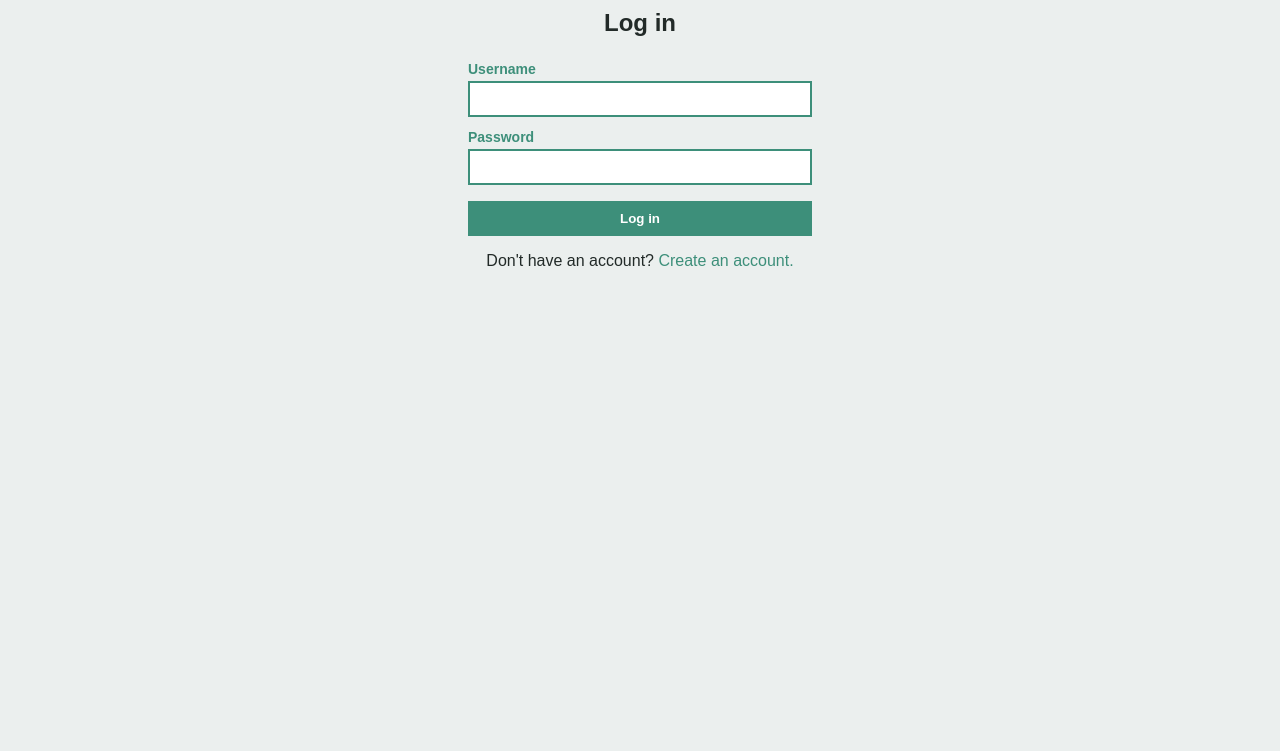
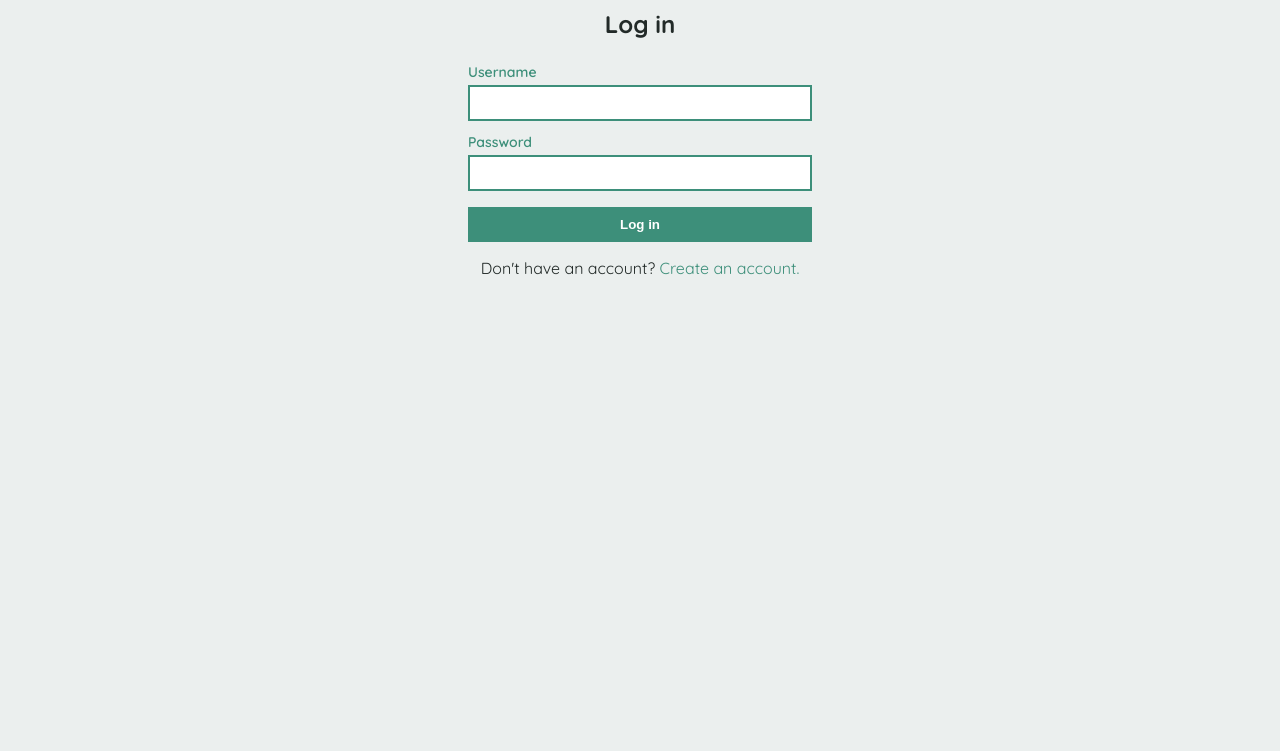
Before and after one commit to andyrift/js-notes, a plain HTML site: page index.html in a window 1280 px wide. Shown: the part 49-800 px from the top of the page. Drawn offline with Linux system fonts and the light colour scheme.

Commit message:
feat: change website font

```diff
--- a/index.html
+++ b/index.html
@@ -4,6 +4,9 @@
 <head>
     <meta charset="UTF-8">
     <meta name="viewport" content="width=device-width, initial-scale=1.0">
+    <link rel="preconnect" href="https://fonts.googleapis.com">
+    <link rel="preconnect" href="https://fonts.gstatic.com" crossorigin>
+    <link href="https://fonts.googleapis.com/css2?family=Quicksand:wght@300..700&display=swap" rel="stylesheet">
     <link rel="stylesheet" href="styles.css" type="text/css" />
     <script type="module" src="main.js"></script>
     <title>Notes</title>
--- a/styles.css
+++ b/styles.css
@@ -19,7 +19,9 @@
     margin: 0;
     padding: 0;
     background: hsl(165, 10%, 93%);
-    font-family: sans-serif;
+    font-family: "Quicksand", serif;
+    font-optical-sizing: auto;
+    font-style: normal;
     color: var(--text-color);
 }
 
```
